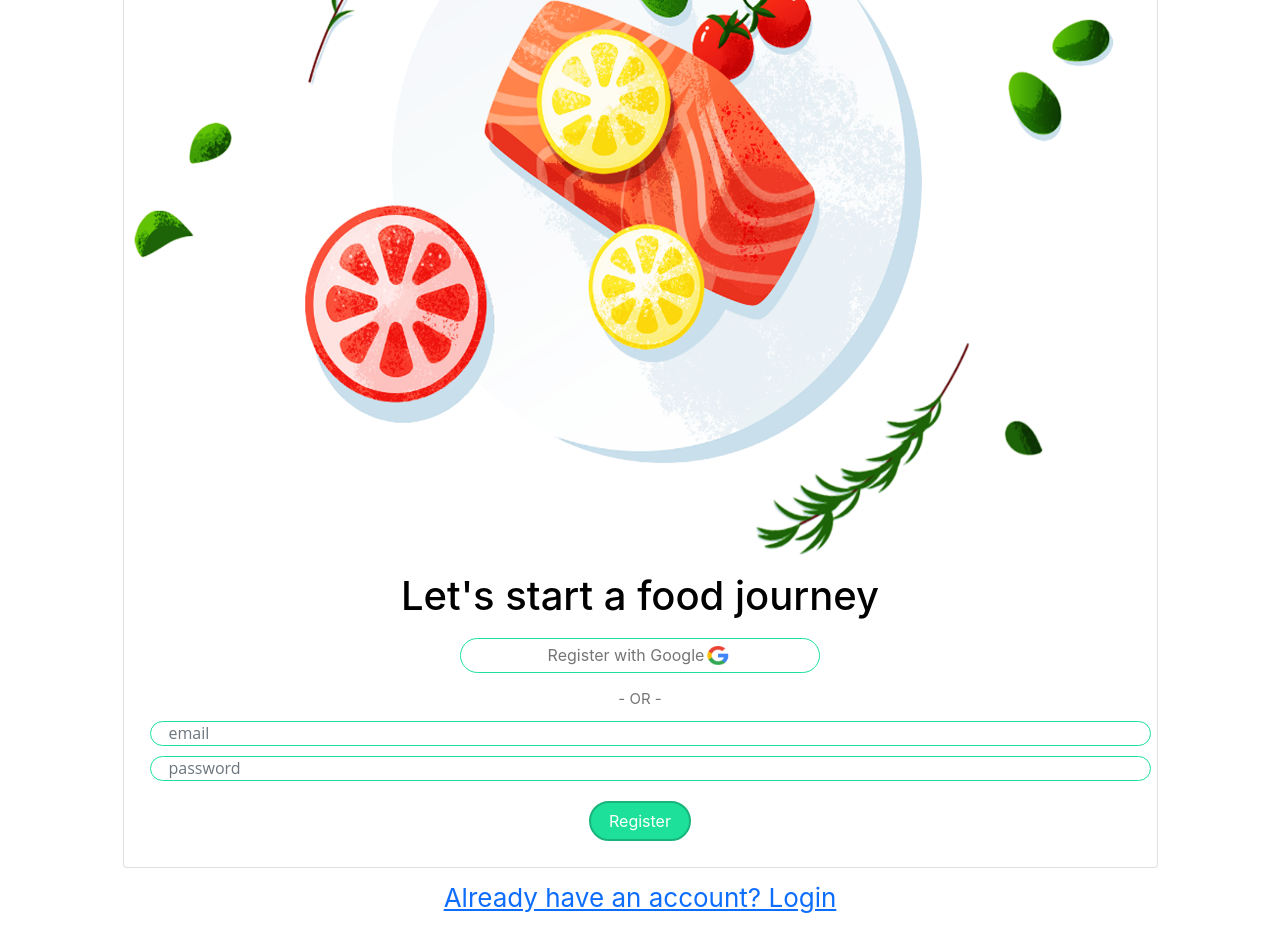
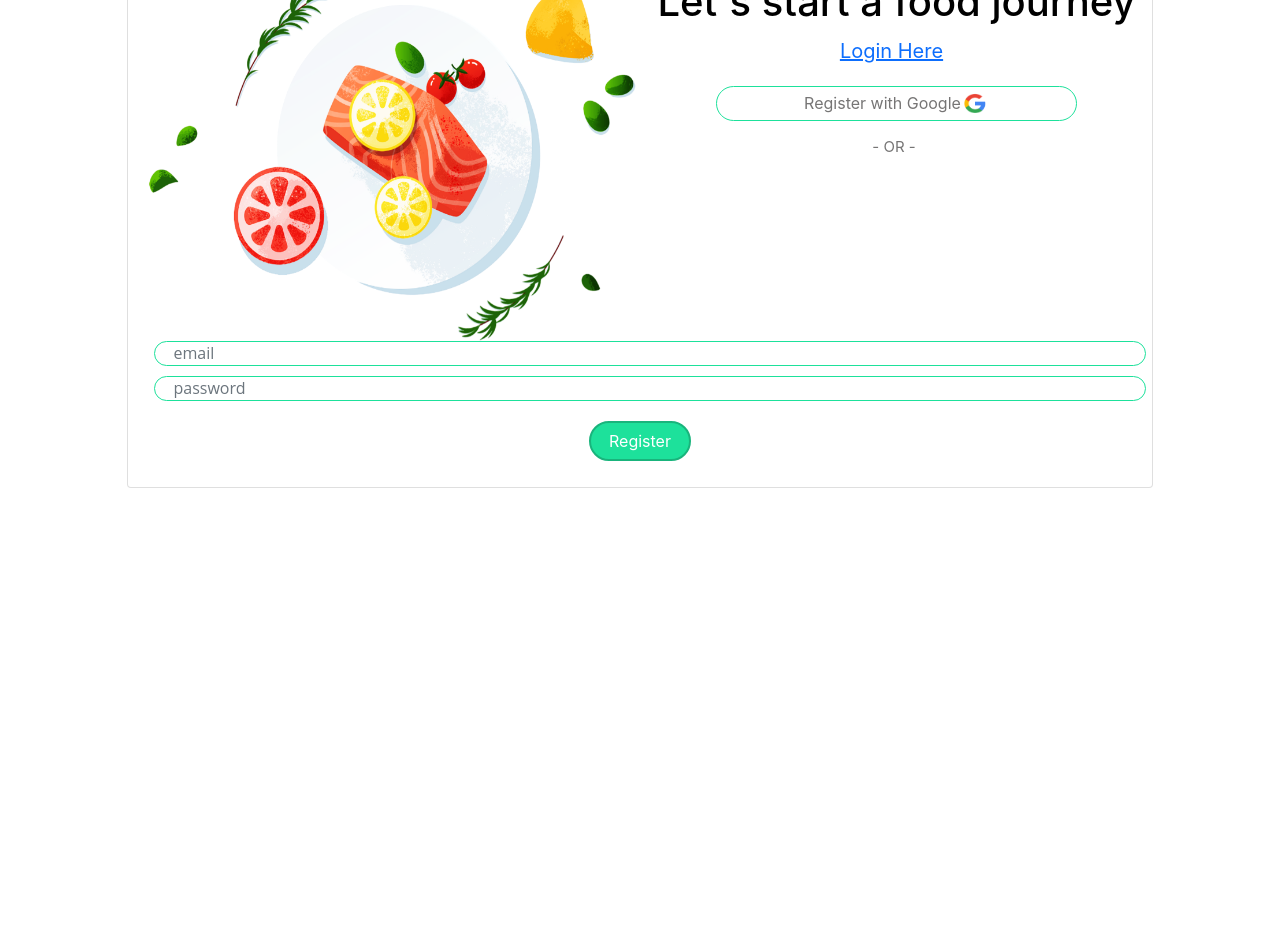
Before and after one commit to tiffanynn/Foodify.us, a React (Create React App) app in the folder frontend/: page /register in a window 1280 px wide. Shown: the part 176-1128 px from the top of the page. After the commit the page ends 968 px from the top, so only its background shows below. Built offline with nearby package versions, Linux system fonts and the light colour scheme; the HTML template or start-up script is replaced by a standard one.

Commit message:
register with image

```diff
--- a/frontend/src/pages/Register.jsx
+++ b/frontend/src/pages/Register.jsx
@@ -18,16 +18,16 @@ export default function Register(){
     return (
         <>
             <Card>
-                <img src={food}
-                    align="left"
-                    height="731px"
-                    width="1033px"
-                >
-                </img>
                 <Card.Body style={{
                     color:'white',
                     alignItems: 'left'
                 }}>
+                    <img src={food}
+                        align="left"
+                        height="363px"
+                        width="513px"
+                    >
+                    </img>
                     <h1
                         style={{color:'black',
                                 display:'flex',
@@ -36,6 +36,16 @@ export default function Register(){
                                 }}>
                         Let's start a food journey
                     </h1>
+                    <li style={{
+                        margin: '10px',
+                        color: 'black',
+                        display: 'flex',
+                        flexDirection: 'column',
+                        textAlign: 'center',
+                        fontSize: '20px'
+                    }}>
+                        <Link to="/Login">Login Here </Link>
+                    </li>
                     <Button type="googleAPI"
                         style={{
                             color: '#767575',
@@ -43,7 +53,7 @@ export default function Register(){
                             border: '1px solid #1DE19B',
                             borderRadius: '400px',
                             padding: '4px 87px',
-                            alignItems: 'right',
+                            alignItems: 'left',
                             height: '35px',
                             margin: '10px'
                         }}>
@@ -110,20 +120,10 @@ export default function Register(){
                             }}>
                             Register
                         </Button>
-
                     </Form>
                 </Card.Body>
             </Card>
-            <li style = {{
-                margin:'10px',
-                color: 'black',
-                display: 'flex',
-                flexDirection: 'column',
-                textAlign: 'left'
-            }}>
-            <Link to="/Login">Already have an account? Login </Link>
-            </li>
+        </>
 
-        </>
     )
 }
```
